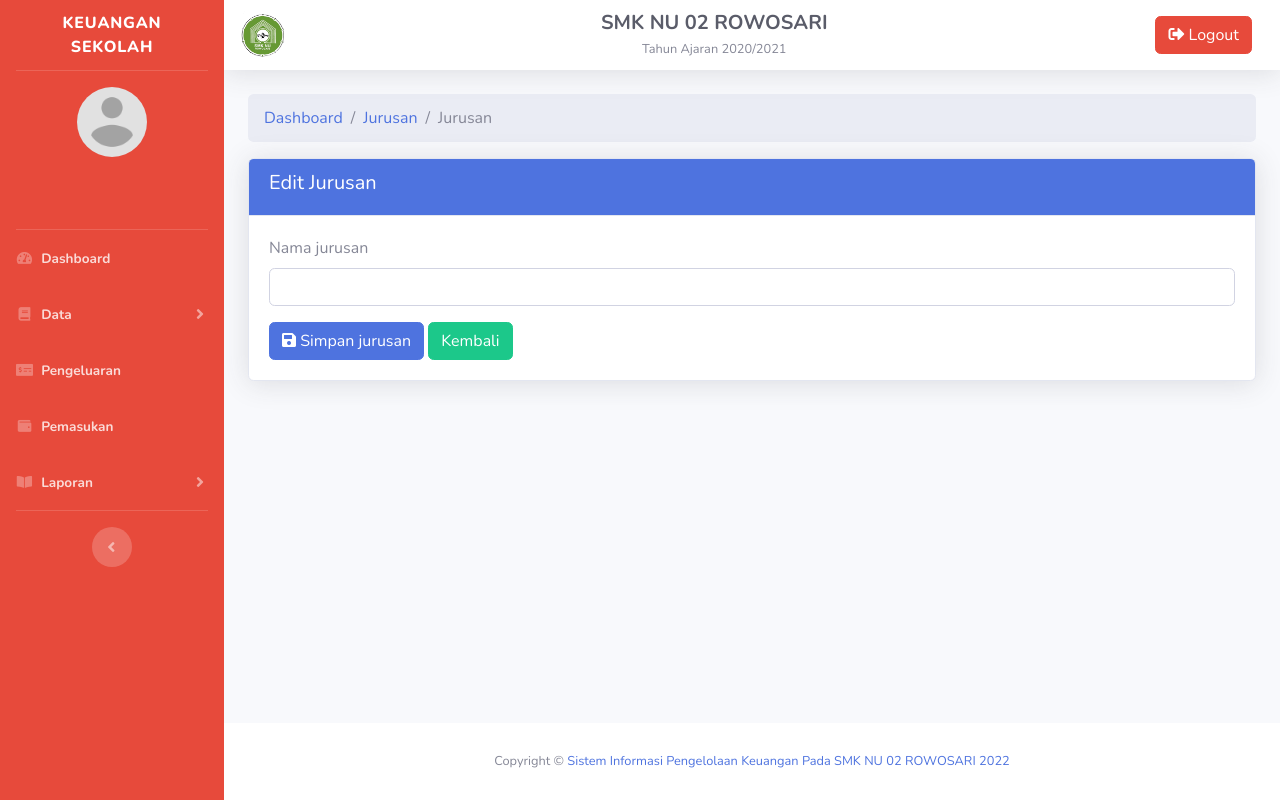
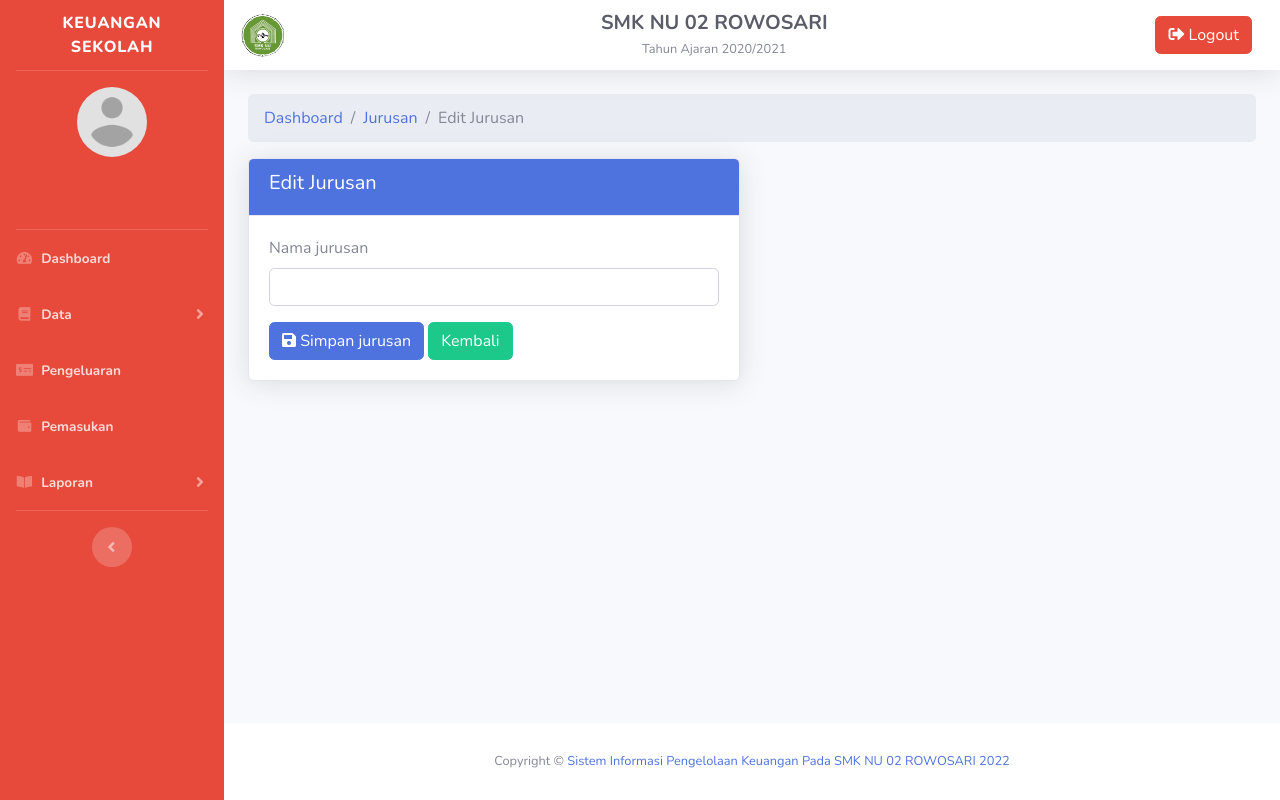
Before and after one commit to HilmiMubarok/keuangan-sekolah, a CodeIgniter app: page /keuangan-sekolah/index.php/jurusan/edit in a window 1280 px wide. Run offline with CodeIgniter, Linux system fonts and the light colour scheme; data that the repository does not hold is empty.

Commit message:
refactor jurusan edit

```diff
--- a/application/views/jurusan/edit.php
+++ b/application/views/jurusan/edit.php
@@ -4,10 +4,12 @@
         <ol class="breadcrumb">
             <li class="breadcrumb-item"><a href="<?= base_url('dashboard') ?>">Dashboard</a></li>
             <li class="breadcrumb-item"><a href="<?= base_url('jurusan') ?>">Jurusan</a></li>
-            <li class="breadcrumb-item active" aria-current="page">Jurusan <?= $jurusan->nama_jurusan ?></li>
+            <li class="breadcrumb-item active" aria-current="page">Edit Jurusan <?= $jurusan->nama_jurusan ?></li>
         </ol>
     </nav>
 
+	<div class="row">
+		<div class="col-6">
 			<div class="card shadow">
 				<div class="card-header bg-primary text-white">
 					<h5>Edit Jurusan <?= $jurusan->nama_jurusan ?></h5>
@@ -32,3 +34,5 @@
 				</div>
 			</div>
 		</div>
+	</div>
+</div>
```
Lines whose indentation alone changed are shown as unchanged.
